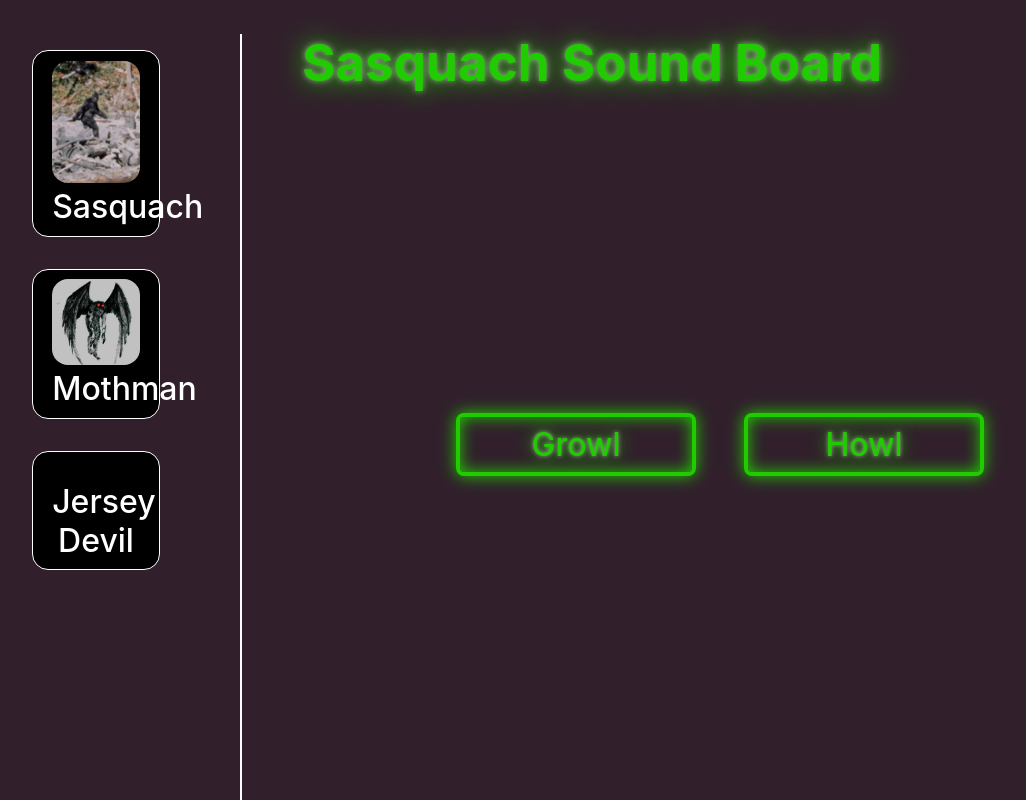
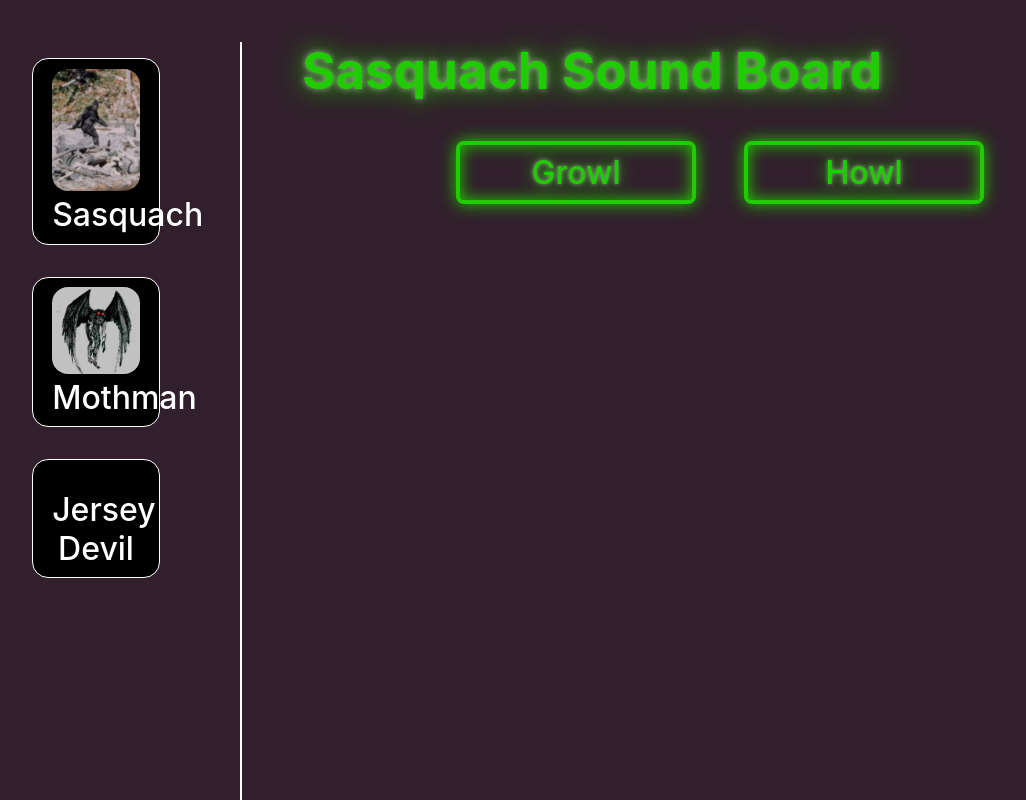
Before and after one commit to Bryandalton/cryptidsoundboard, a React (Vite) app: page / in a window 1280 px wide. Shown: the whole page, without its empty margins (48-1074 px from the left). Built offline with nearby package versions, Linux system fonts and the light colour scheme.

Commit message:
updated sfx, header is now themed

```diff
--- a/src/App.jsx
+++ b/src/App.jsx
@@ -18,15 +18,7 @@ const CryptidBoard = styled.aside`
   padding: 1rem;
 `;
 
-const BoardName = styled.h1`
-  color: var(--grn-neon);
-  text-shadow: 0 0 0.125em hsl(0 0% 100% / 0.5), 0 0 0.5em currentcolor;
 
-  .theme-red & {
-    color: var(--red-neon);
-    text-shadow: 0 0 0.125em hsl(0 0% 100% / 0.5), 0 0 0.5em currentcolor;
-  }
-`;
 
 function App() {
   const [currentCryptid, setCryptid] = useState(0);
@@ -48,8 +40,7 @@ function App() {
             );
           })}
         </CryptidBoard>
-        <BoardName theme={curCryptid.theme}>{`${curCryptid.name} Sound Board`}</BoardName>
-        <SoundButtons theme={curCryptid.theme} buttons={curCryptid.buttons} />
+        <SoundButtons cryptid={curCryptid} />
       </div>
     </>
   );
--- a/src/pages/components/soundButton.jsx
+++ b/src/pages/components/soundButton.jsx
@@ -1,12 +1,7 @@
 import styled from "styled-components";
-import soundEx from "../../assets/sounds/snd_explosion.wav";
-import soundBeep from "../../assets/sounds/snd_beep.wav";
+import SoundMap from '../../soundMap'
 import { useState } from "react";
 
-const soundLookup = {
-  "snd_explosion": soundEx,
-  "snd_beep": soundBeep,
-}
 
 const StyledButton = styled.button`
   color: var(--grn-neon);
@@ -42,9 +37,11 @@ const StyledButton = styled.button`
 `;
 
 function SoundButton({ label, sound }) {
-  const [audio] = useState(new Audio(soundLookup[sound]));
+  const [audio] = useState(new Audio(SoundMap(sound)));
+  window.test = audio
   function playSound() {
     console.log(sound)
+    console.log(SoundMap[sound])
     audio.play();
   }
 
--- a/src/pages/soundButtons.jsx
+++ b/src/pages/soundButtons.jsx
@@ -1,9 +1,10 @@
 import styled from "styled-components";
 import SoundButton from "./components/soundButton";
 
+const SoundPanel = styled.section`
 
-const SoundBoard = styled.section`
-  height: 80vh;
+`
+const SoundBoard = styled.div`
   display: grid;
   justify-content: center;
   align-content: center;
@@ -14,12 +15,24 @@ const SoundBoard = styled.section`
     grid-template-columns: 15rem;
   }
 `;
-export function SoundButtons({buttons, theme}) {
+const BoardName = styled.h1`
+  color: var(--grn-neon);
+  text-shadow: 0 0 0.125em hsl(0 0% 100% / 0.5), 0 0 0.5em currentcolor;
+
+  .theme-red & {
+    color: var(--red-neon);
+    text-shadow: 0 0 0.125em hsl(0 0% 100% / 0.5), 0 0 0.5em currentcolor;
+  }
+`;
+export function SoundButtons({cryptid}) {
   return (
-    <SoundBoard className={`theme-${theme}`}>
-      {buttons.map((button, idx) => {
+    <SoundPanel className={`theme-${cryptid.theme}`}>
+     <BoardName>{`${cryptid.name} Sound Board`}</BoardName>
+    <SoundBoard>
+      {cryptid.buttons.map((button, idx) => {
         return <SoundButton key={idx} label={button.label} sound={button.sound}/>
       })}
     </SoundBoard>
+    </SoundPanel>
   );
 }
--- /dev/null
+++ b/src/soundMap.jsx
@@ -0,0 +1,15 @@
+import bigfoothowl from "./assets/sounds/bigfoothowl.wav";
+import bigfootgrowl from "./assets/sounds/bigfootgrowl.wav";
+
+const SoundMap ={
+    "bigfoothowl": bigfoothowl,
+    "bigfootgrowl": bigfootgrowl,
+}
+
+export default (soundId) => {
+    if(SoundMap[soundId]){
+        return SoundMap[soundId];
+    } else {
+         console.error(`invalid sound requested ${soundId}`);
+    }
+}
```
